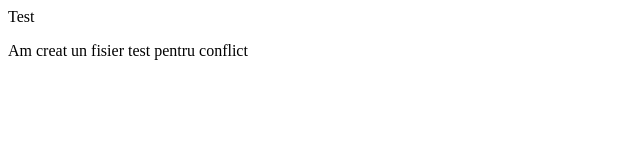
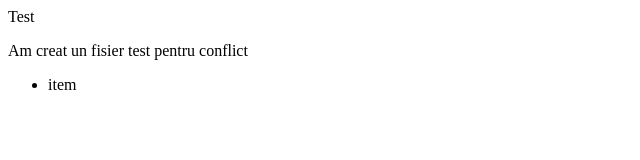
Before and after one commit to crecianu/Workshop-Git, a plain HTML site: page index.html in a window 1280 px wide. Shown: the full height of the page, 0-640 px from the left. Drawn offline with Linux system fonts and the light colour scheme.

Commit message:
am adaugat un li

```diff
--- a/index.html
+++ b/index.html
@@ -2,5 +2,10 @@
     <head>Test</head>
     <body>
         <p>Am creat un fisier test pentru conflict</p>
+        <div>
+            <ul>
+                <li>item</li>
+            </ul>
+        </div>
     </body>
 </html>
```
